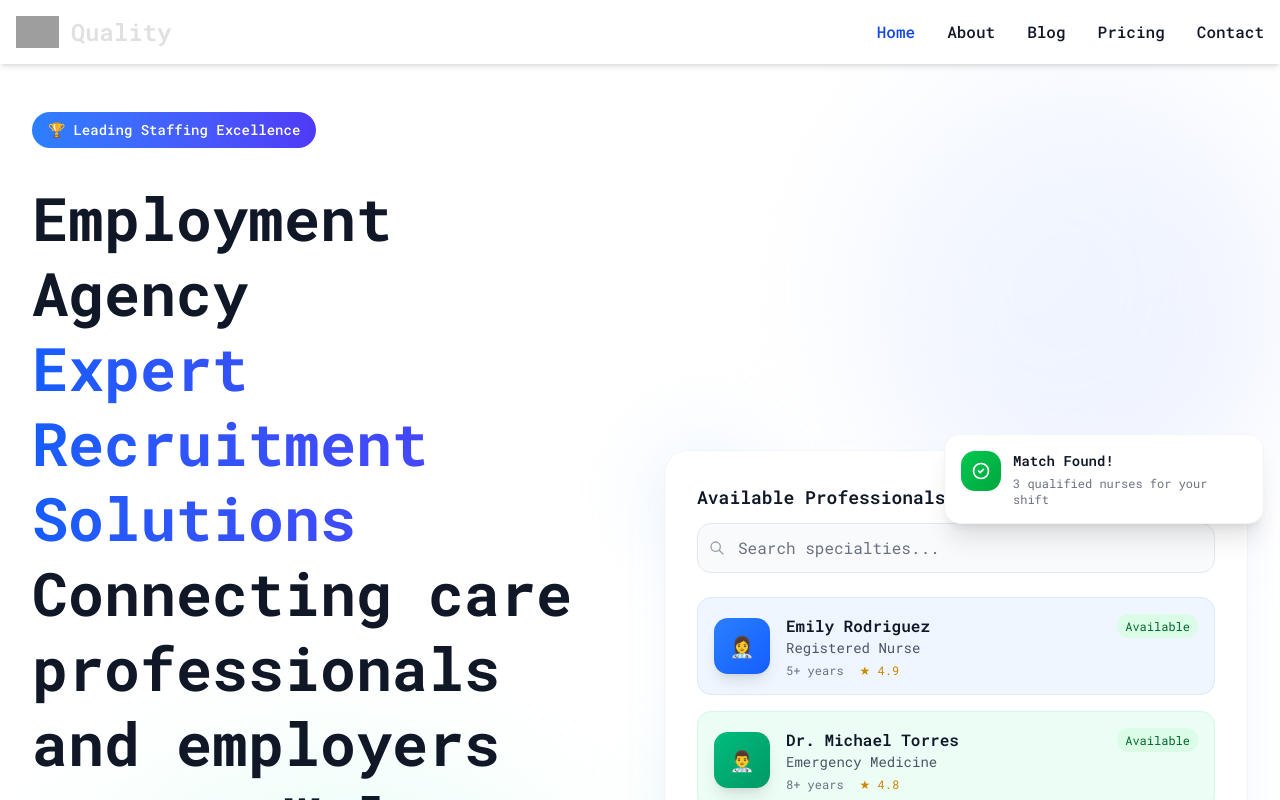
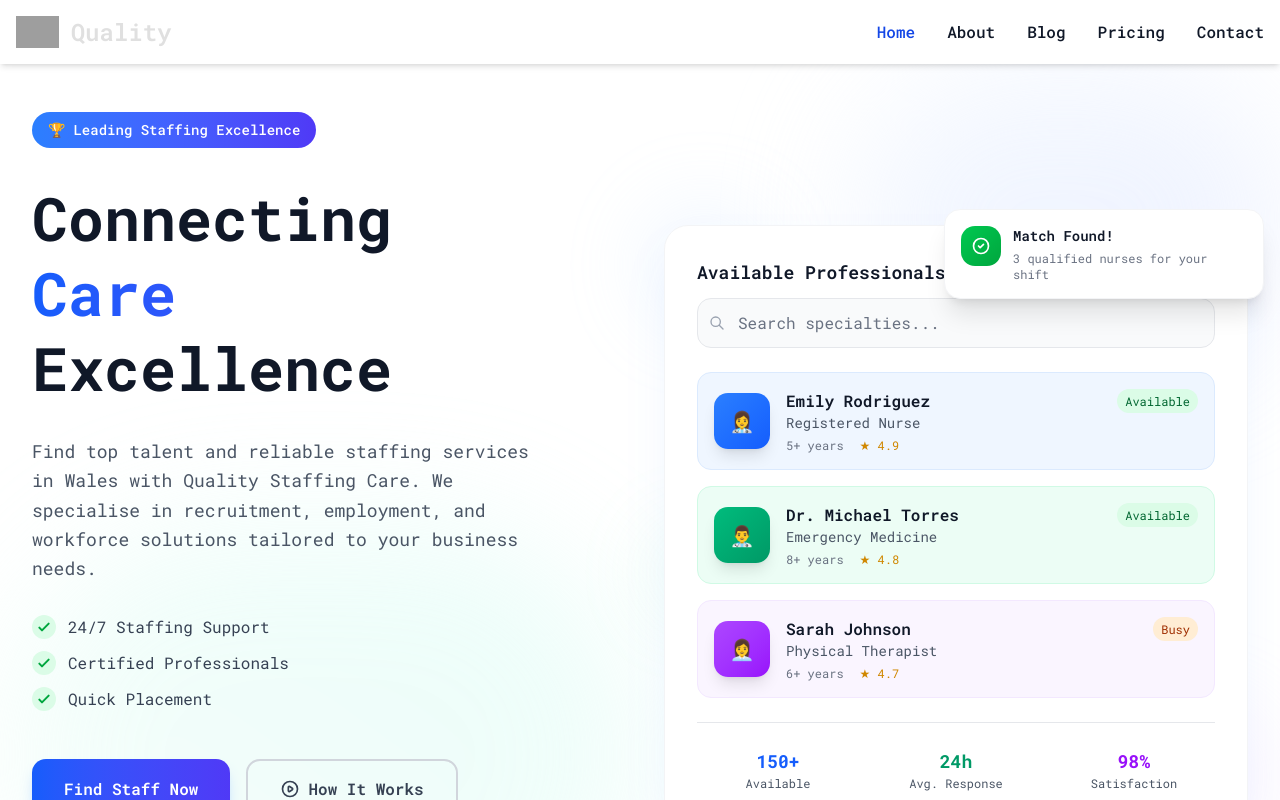
Before and after one commit to Olamigoke10/Quality-Staff, a React (Vite) app: page / in a window 1280 px wide. Shown: the top 800 px of the page. Built offline with nearby package versions, Linux system fonts and the light colour scheme; grey boxes are pictures that could not be loaded.

Commit message:
Updating text

```diff
--- a/src/pages/Home.jsx
+++ b/src/pages/Home.jsx
@@ -21,11 +21,11 @@ const Home = () => {
 
               {/* Main Heading */}
               <h1 className="text-4xl md:text-5xl lg:text-6xl font-bold text-gray-900 dark:text-white leading-tight">
-                Employment Agency
+                Connecting
                 <span className="block text-transparent bg-gradient-to-r from-blue-600 to-indigo-600 bg-clip-text dark:from-blue-400 dark:to-indigo-400">
-                Expert Recruitment Solutions
+                Care
                 </span>
-                Connecting care professionals and employers across Wales.
+                Excellence
               </h1>
 
               {/* Description */}
```
